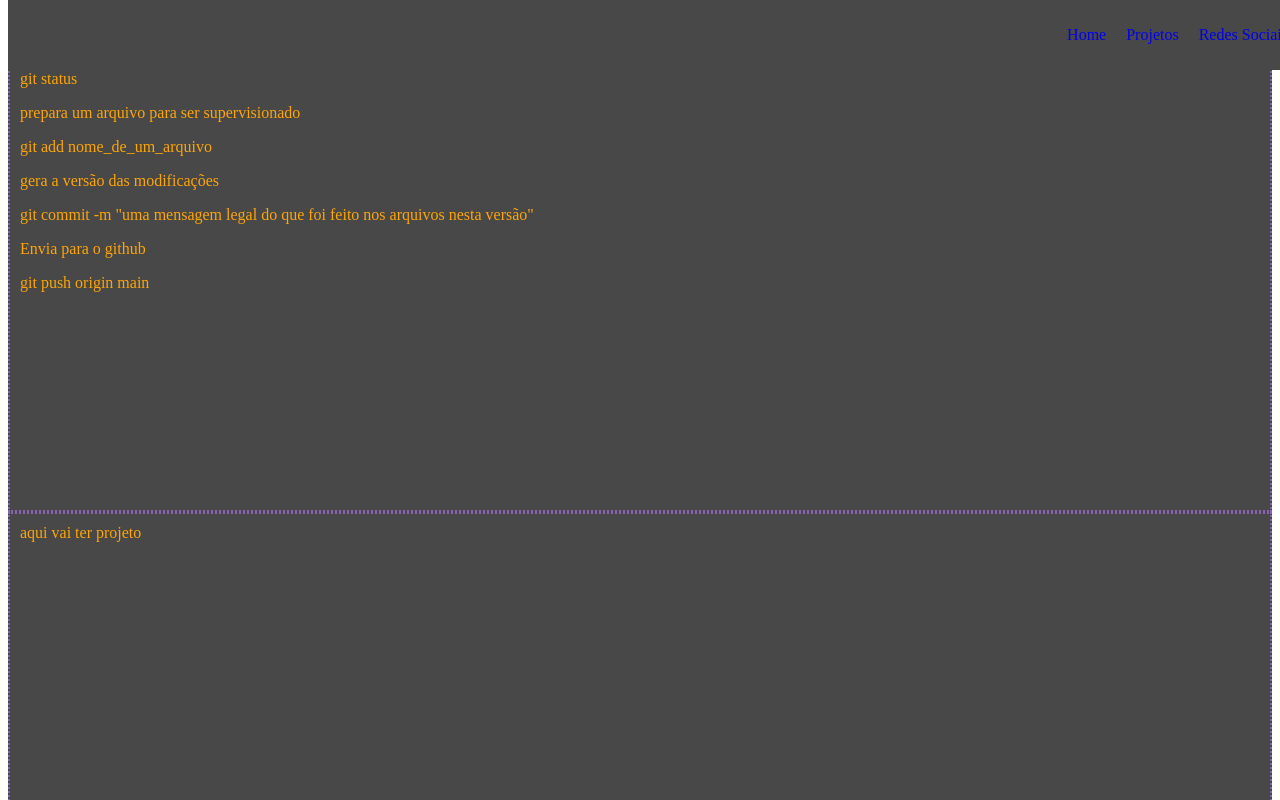
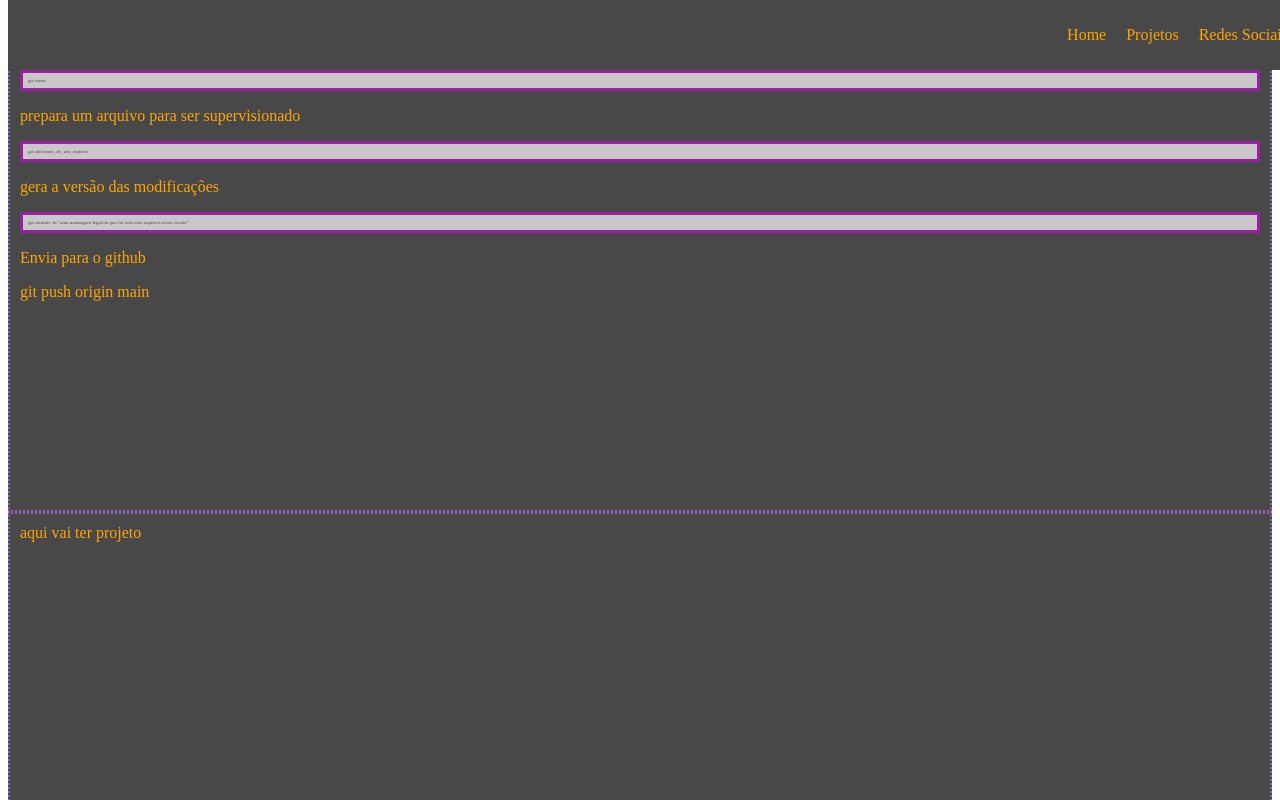
Before and after one commit to 4xxMi/4xxMi.github.io, a plain HTML site: page index.html in a window 1280 px wide. Shown: the top 800 px of the page. Drawn offline with Linux system fonts and the light colour scheme.

Commit message:
add estilo comandos

```diff
--- a/assets/css/estilo.css
+++ b/assets/css/estilo.css
@@ -19,6 +19,7 @@ nav li {
 
 a {
     text-decoration: none;
+    color: orange;
 }
 
 a:hover {
@@ -34,7 +35,10 @@ section {
     border: 2px dotted #8961b5;
 }
 
-section:hover {
-    background-color: #181818;
-    color: rgb(255, 188, 63);
+.comando-git {
+    padding: 5px;
+    font-size:5px;
+    border:  3px solid #9920a3;
+    background-color: #c9c8c8;
+    color: #484848;
 }
```
